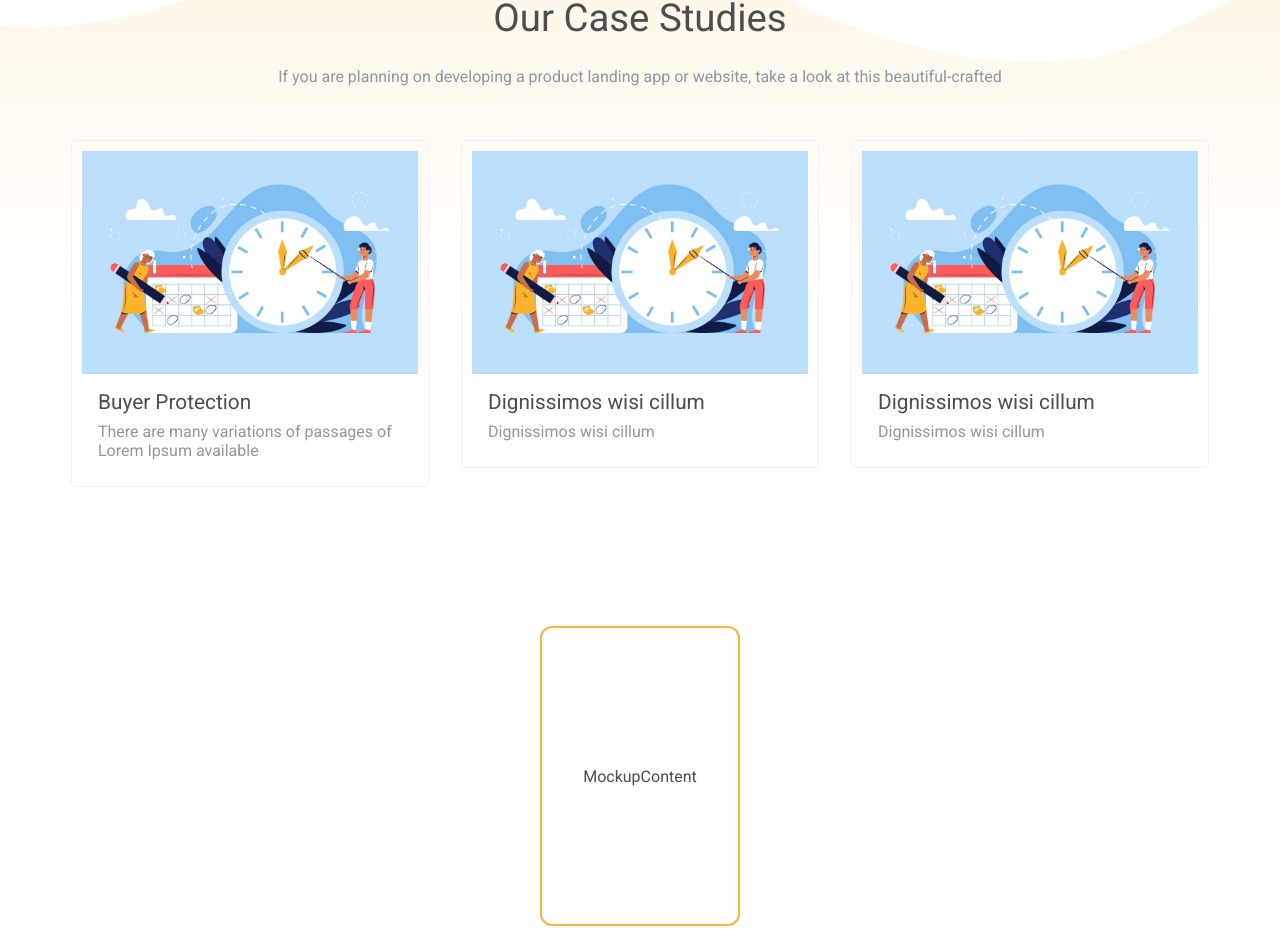
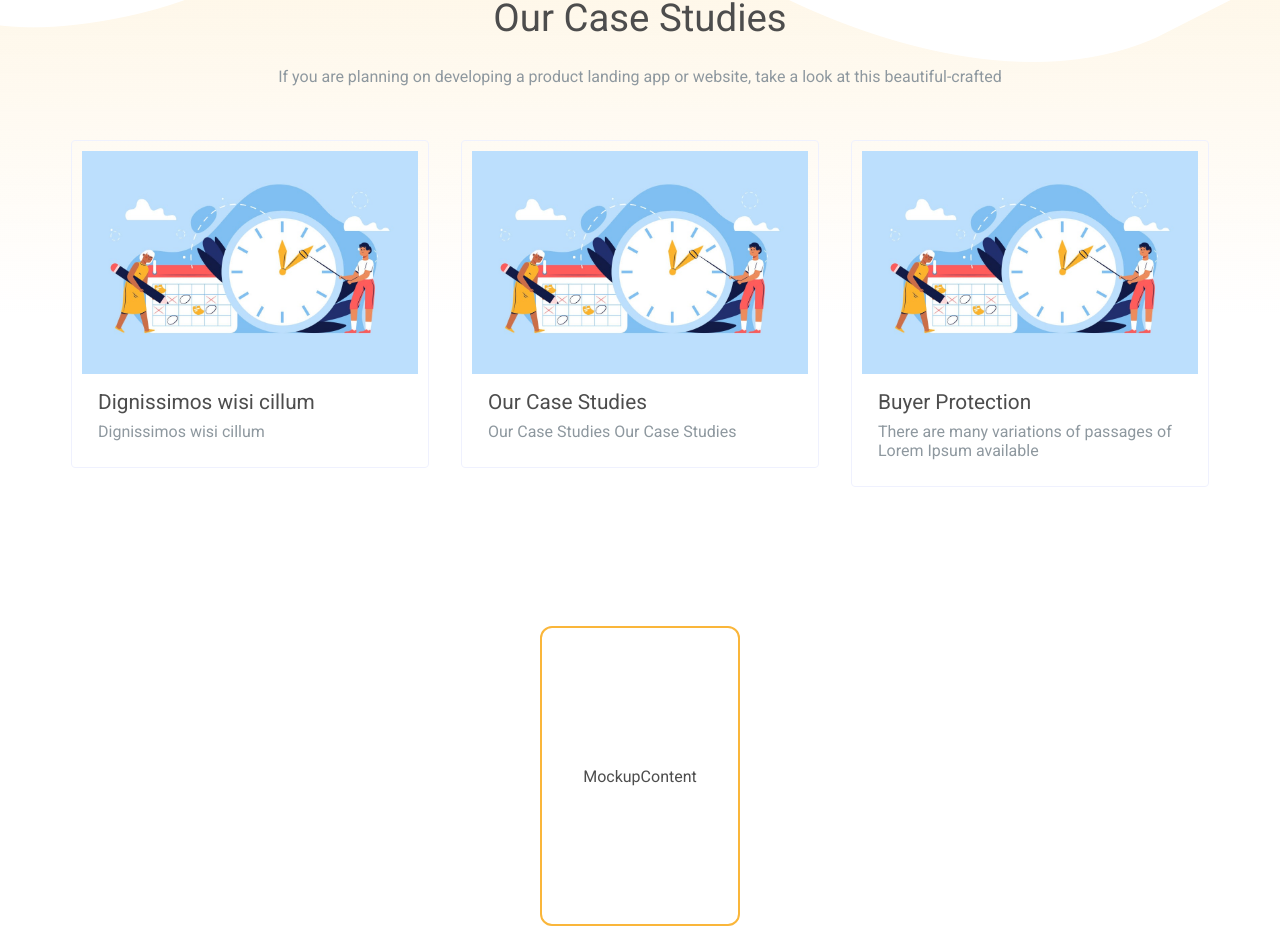
Before and after one commit to MarcinGazda/PPMLight.WWW, a React (Vite) app: page / in a window 1280 px wide. Shown: the part 2849-3786 px from the top of the page. Built offline with nearby package versions, Linux system fonts and the light colour scheme.

Commit message:
feat: add to Slider new prop oneSlideToShow

```diff
--- a/src/components/Slider/index.tsx
+++ b/src/components/Slider/index.tsx
@@ -4,25 +4,28 @@
 
 type Props = {
   slide: Array<React.ReactNode>;
+  oneSlideToShow?: boolean;
 };
 
 const MySlider = (props: Props) => {
   const settings = {
     infinite: true,
     speed: 300,
-    slidesToShow: 3,
+    slidesToShow: props.oneSlideToShow === undefined ? 3 : 1,
     slidesToScroll: 1,
-    autoplay: true,
+    nautoplay: true,
     autoplaySpeed: 3000,
+    arrows: false,
     responsive: [
       {
         breakpoint: 1000,
         settings: {
-          slidesToShow: 2,
+          slidesToShow: props.oneSlideToShow === undefined ? 2 : 1,
           slidesToScroll: 1,
           infinite: true,
           autoplay: true,
           autoplaySpeed: 3000,
+          arrows: false,
         },
       },
       {
@@ -33,6 +36,7 @@
           infinite: true,
           autoplay: true,
           autoplaySpeed: 3000,
+          arrows: false,
         },
       },
     ],
```
